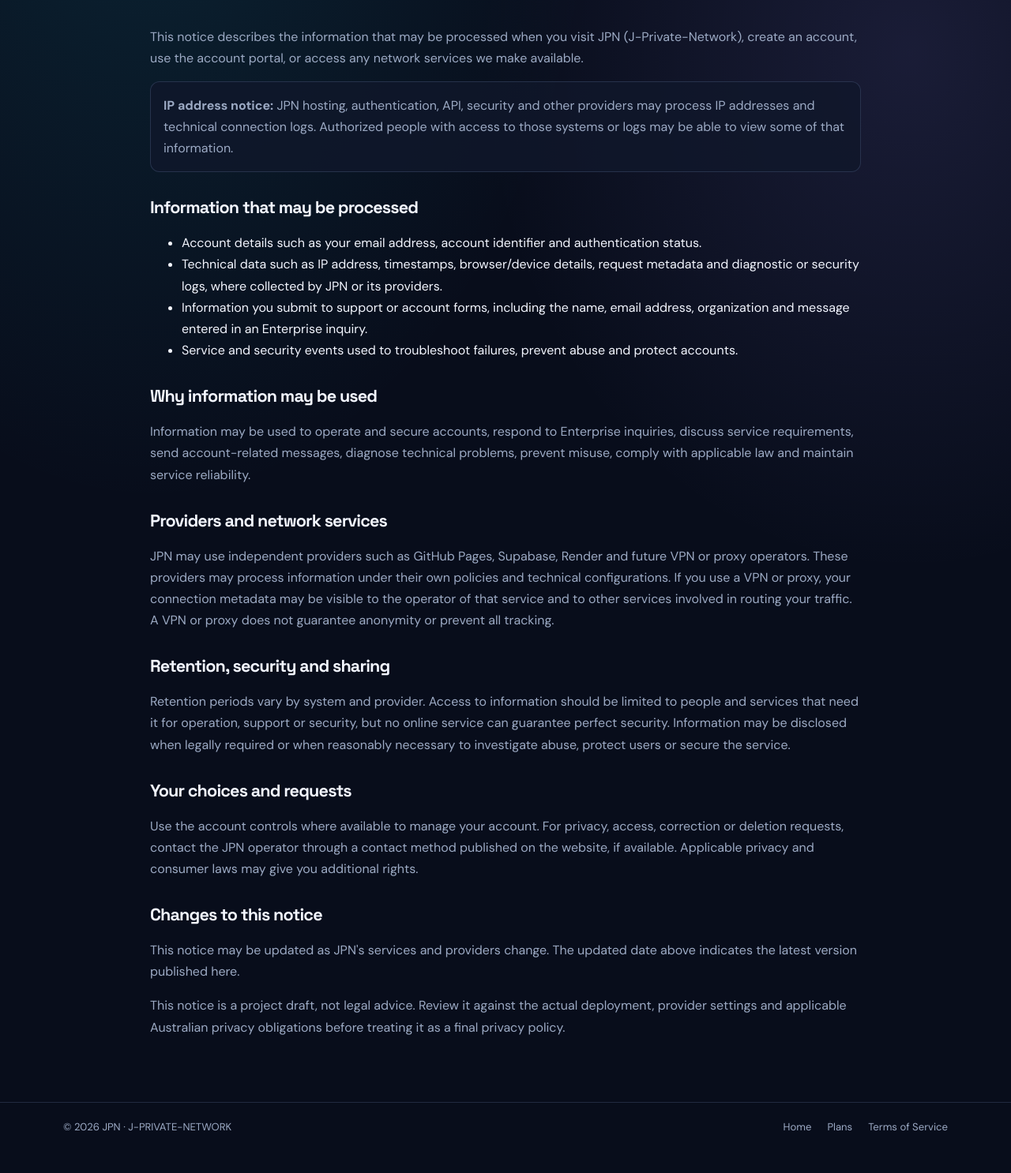
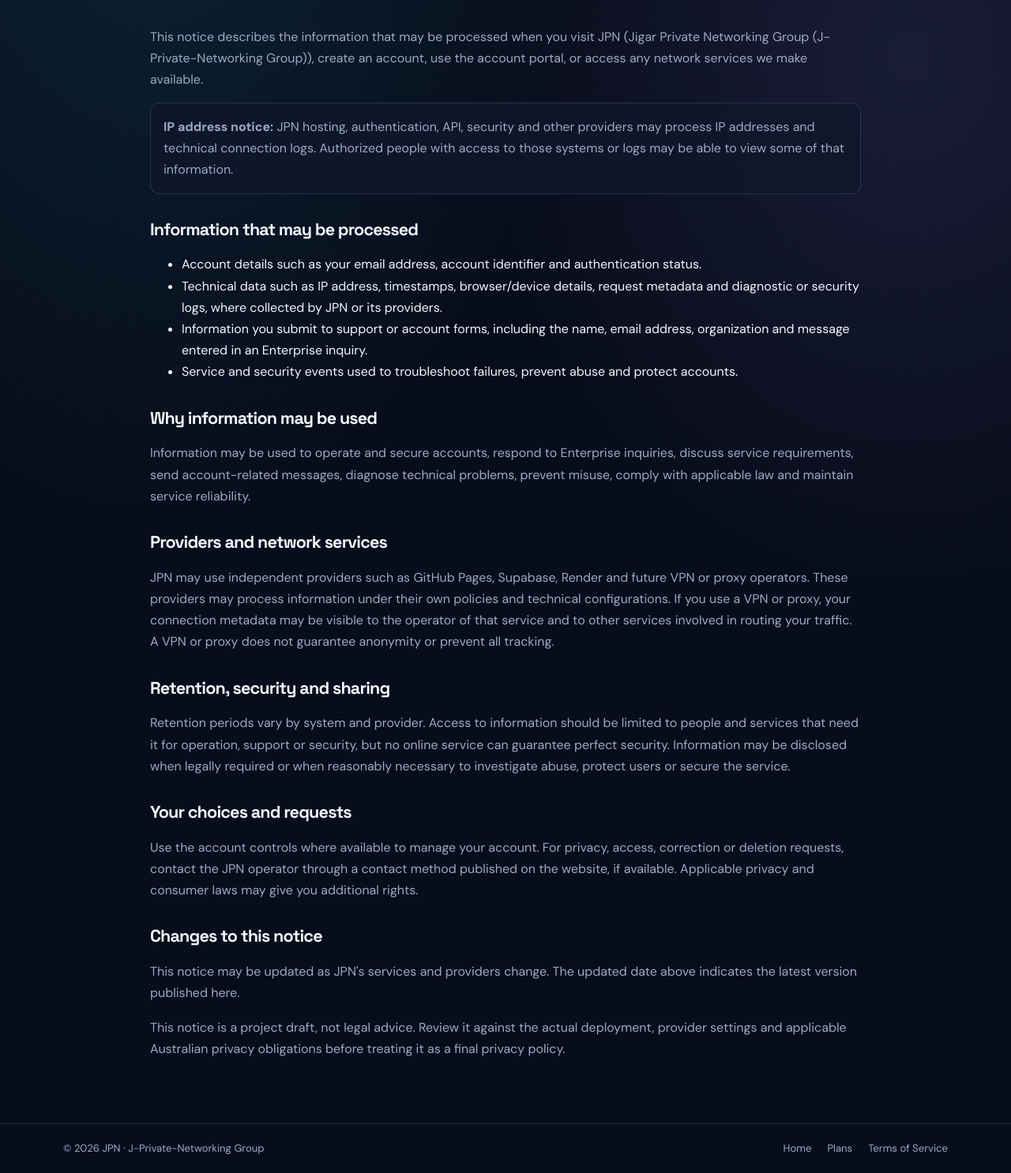
Before and after one commit to Jigar1234Nob/JPN, a plain HTML site: page docs/privacy/index.html in a window 1280 px wide. Shown: the part 281-1767 px from the top of the page at 79% size. Before the commit the page ends 1740 px from the top, so only its background shows below. Drawn offline with Linux system fonts and the light colour scheme.

Commit message:
Standardize JPN organization branding

```diff
--- a/docs/privacy/index.html
+++ b/docs/privacy/index.html
@@ -21,7 +21,7 @@
 <main>
 <p class="updated">Last updated: 22 October 2026</p>
 <h1>Privacy Notice</h1>
-<p>This notice describes the information that may be processed when you visit JPN (J-Private-Network), create an account, use the account portal, or access any network services we make available.</p>
+<p>This notice describes the information that may be processed when you visit JPN (Jigar Private Networking Group (J-Private-Networking Group)), create an account, use the account portal, or access any network services we make available.</p>
 <div class="notice"><strong>IP address notice:</strong> JPN hosting, authentication, API, security and other providers may process IP addresses and technical connection logs. Authorized people with access to those systems or logs may be able to view some of that information.</div>
 <h2>Information that may be processed</h2>
 <ul><li>Account details such as your email address, account identifier and authentication status.</li><li>Technical data such as IP address, timestamps, browser/device details, request metadata and diagnostic or security logs, where collected by JPN or its providers.</li><li>Information you submit to support or account forms, including the name, email address, organization and message entered in an Enterprise inquiry.</li><li>Service and security events used to troubleshoot failures, prevent abuse and protect accounts.</li></ul>
@@ -37,5 +37,5 @@
 <p>This notice may be updated as JPN's services and providers change. The updated date above indicates the latest version published here.</p>
 <p class="updated">This notice is a project draft, not legal advice. Review it against the actual deployment, provider settings and applicable Australian privacy obligations before treating it as a final privacy policy.</p>
 </main>
-<footer class="site-footer"><div class="site-footer-inner"><span>© <span class="footer-year">2026</span> JPN · J-PRIVATE-NETWORK</span><nav class="site-footer-links" aria-label="Public links"><a href="/JPN/">Home</a><a href="/JPN/plans/">Plans</a><a href="/JPN/terms/">Terms of Service</a></nav></div></footer>
+<footer class="site-footer"><div class="site-footer-inner"><span>© <span class="footer-year">2026</span> JPN · J-Private-Networking Group</span><nav class="site-footer-links" aria-label="Public links"><a href="/JPN/">Home</a><a href="/JPN/plans/">Plans</a><a href="/JPN/terms/">Terms of Service</a></nav></div></footer>
 </body></html>
```
